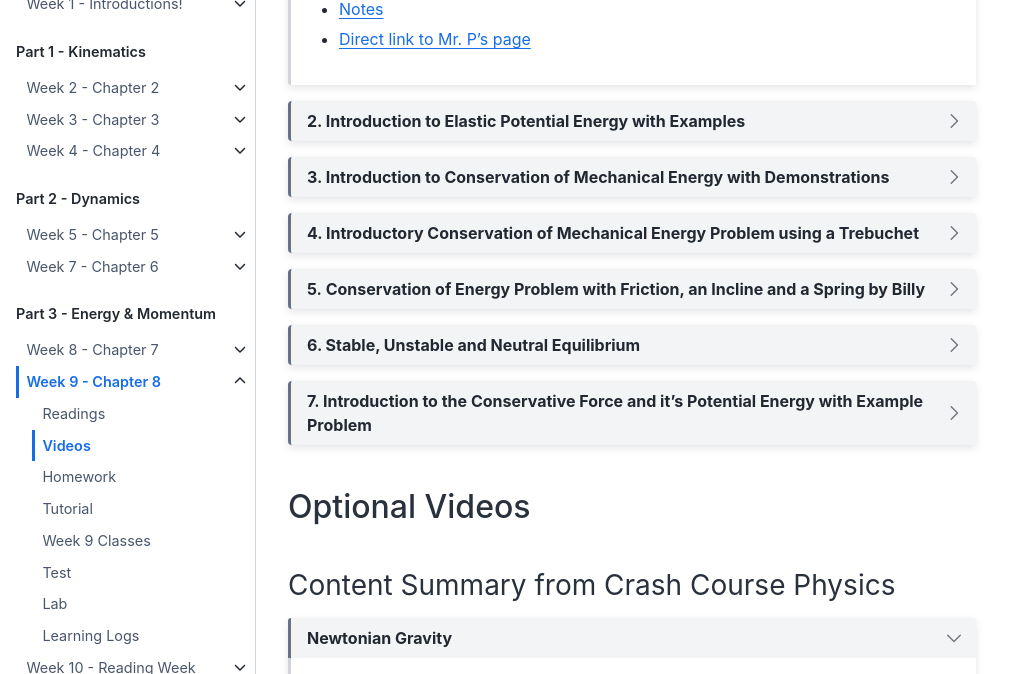
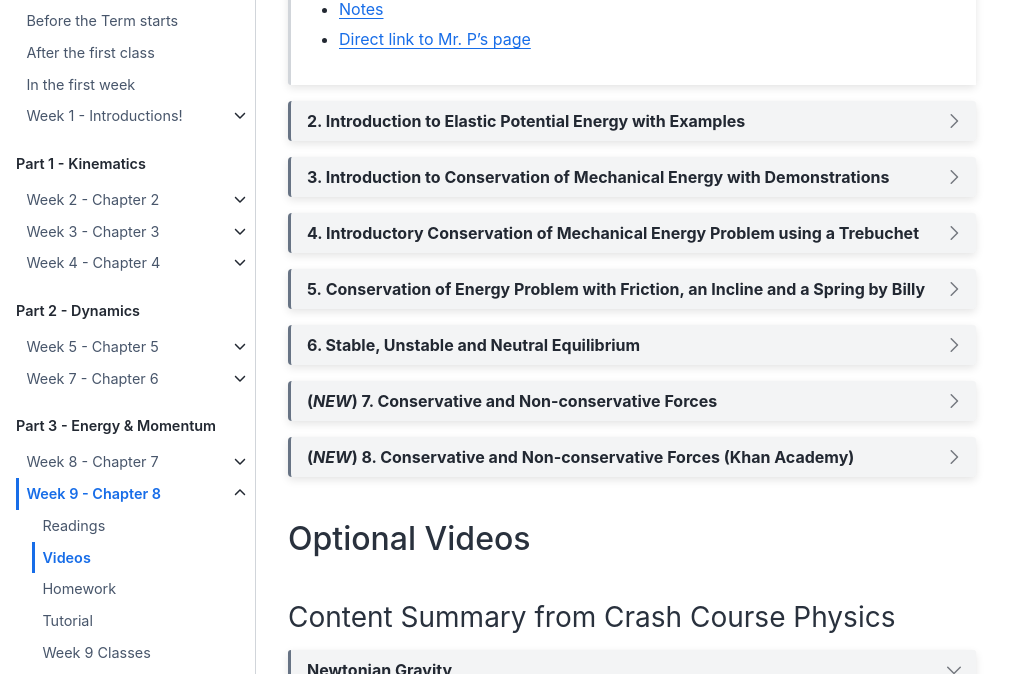
Before and after one commit to ubco-cmps/phys111_course, a Jupyter Book: the page built from class/week09/videos.md, in a window 1280 px wide and 1400 px high, scrolled down 667 px, cut to the strip 72-746 px from the top of the window. Shown: the whole strip, without its empty margins (0-1022 px from the left). Built offline with Jupyter Book 1.0.4 settings and Sphinx 7.4.7 and the Sphinx Book theme 1.1.4, drawn with Linux system fonts in a browser that asks for light colours; some of the changed text lies outside the part shown.

Commit message:
update class9C

````diff
--- a/class/week09/videos.md
+++ b/class/week09/videos.md
@@ -105,12 +105,21 @@
 - [Direct link to Mr. P's page](https://www.flippingphysics.com/stable-unstable-neutral-equilibrium.html)
 ```
 
-```{dropdown} 7. Introduction to the Conservative Force and it's Potential Energy with Example Problem
+```{dropdown} (*NEW*) 7. Conservative and Non-conservative Forces
     :container: + shadow
     :title: bg-primary text-white font-weight-bold
 
 <div class="container youtube">
-<iframe class="responsive-iframe" src="https://www.youtube-nocookie.com/embed/CGvQFu75L38" frameborder="0" allow="accelerometer; autoplay="0"; encrypted-media; gyroscope; picture-in-picture" allowfullscreen></iframe>
+<iframe class="responsive-iframe" src="https://www.youtube-nocookie.com/embed/2JckBY2aw_U" frameborder="0" allow="accelerometer; autoplay="0"; encrypted-media; gyroscope; picture-in-picture" allowfullscreen></iframe>
+</div>
+```
+
+```{dropdown} (*NEW*) 8. Conservative and Non-conservative Forces (Khan Academy)
+    :container: + shadow
+    :title: bg-primary text-white font-weight-bold
+
+<div class="container youtube">
+<iframe class="responsive-iframe" src="https://www.youtube-nocookie.com/embed/iba4gUeQN0w" frameborder="0" allow="accelerometer; autoplay="0"; encrypted-media; gyroscope; picture-in-picture" allowfullscreen></iframe>
 </div>
 ```
 
@@ -127,3 +136,12 @@
 <iframe class="responsive-iframe" src="https://www.youtube-nocookie.com/embed/7gf6YpdvtE0" frameborder="0" allow="accelerometer; autoplay="0"; encrypted-media; gyroscope; picture-in-picture" allowfullscreen></iframe>
 </div>
 ```
+
+```{dropdown} Introduction to the Conservative Force and it's Potential Energy with Example Problem
+    :container: + shadow
+    :title: bg-primary text-white font-weight-bold
+
+<div class="container youtube">
+<iframe class="responsive-iframe" src="https://www.youtube-nocookie.com/embed/CGvQFu75L38" frameborder="0" allow="accelerometer; autoplay="0"; encrypted-media; gyroscope; picture-in-picture" allowfullscreen></iframe>
+</div>
+```
````
Also changed, not shown: 2 other files.
